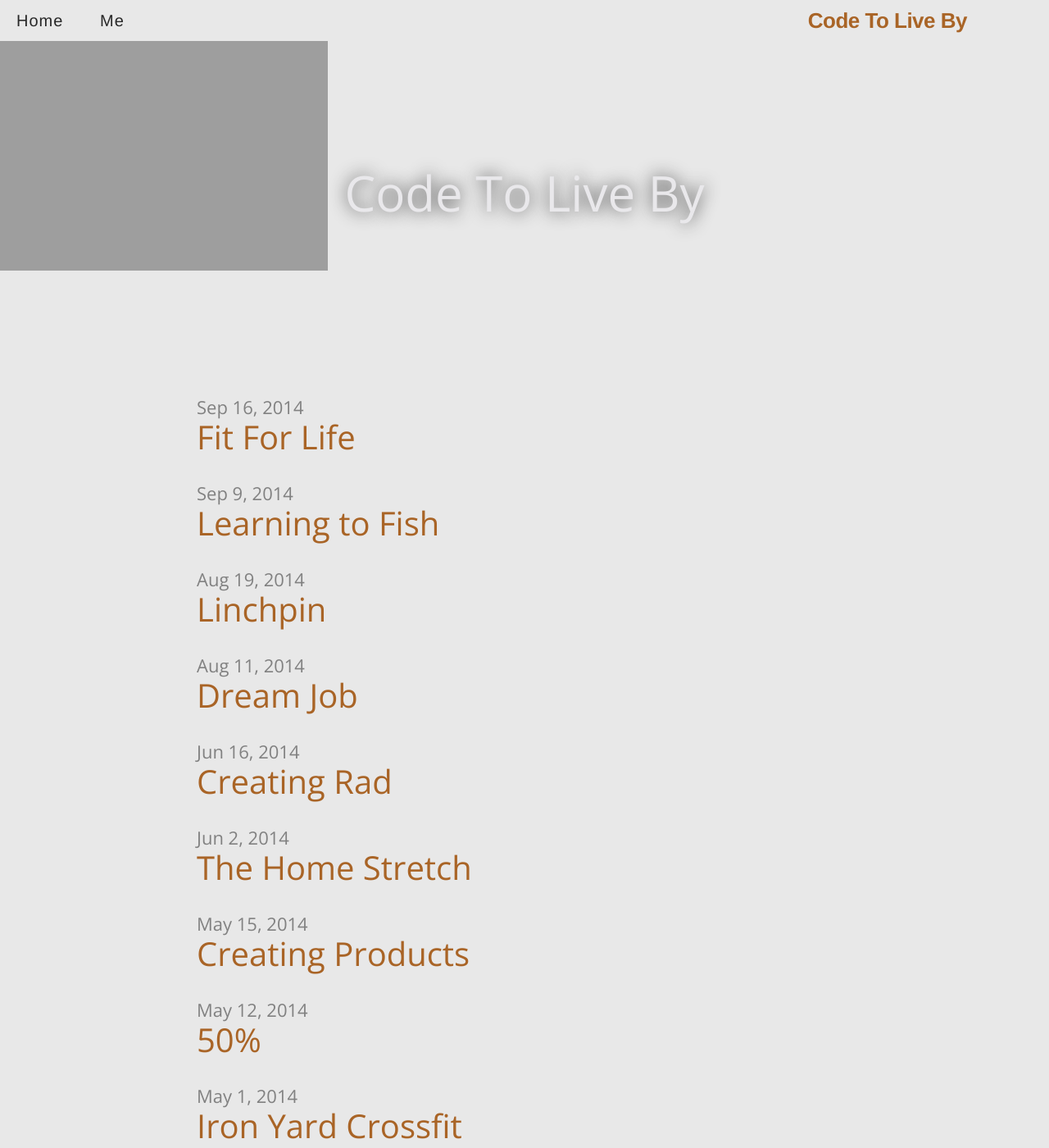
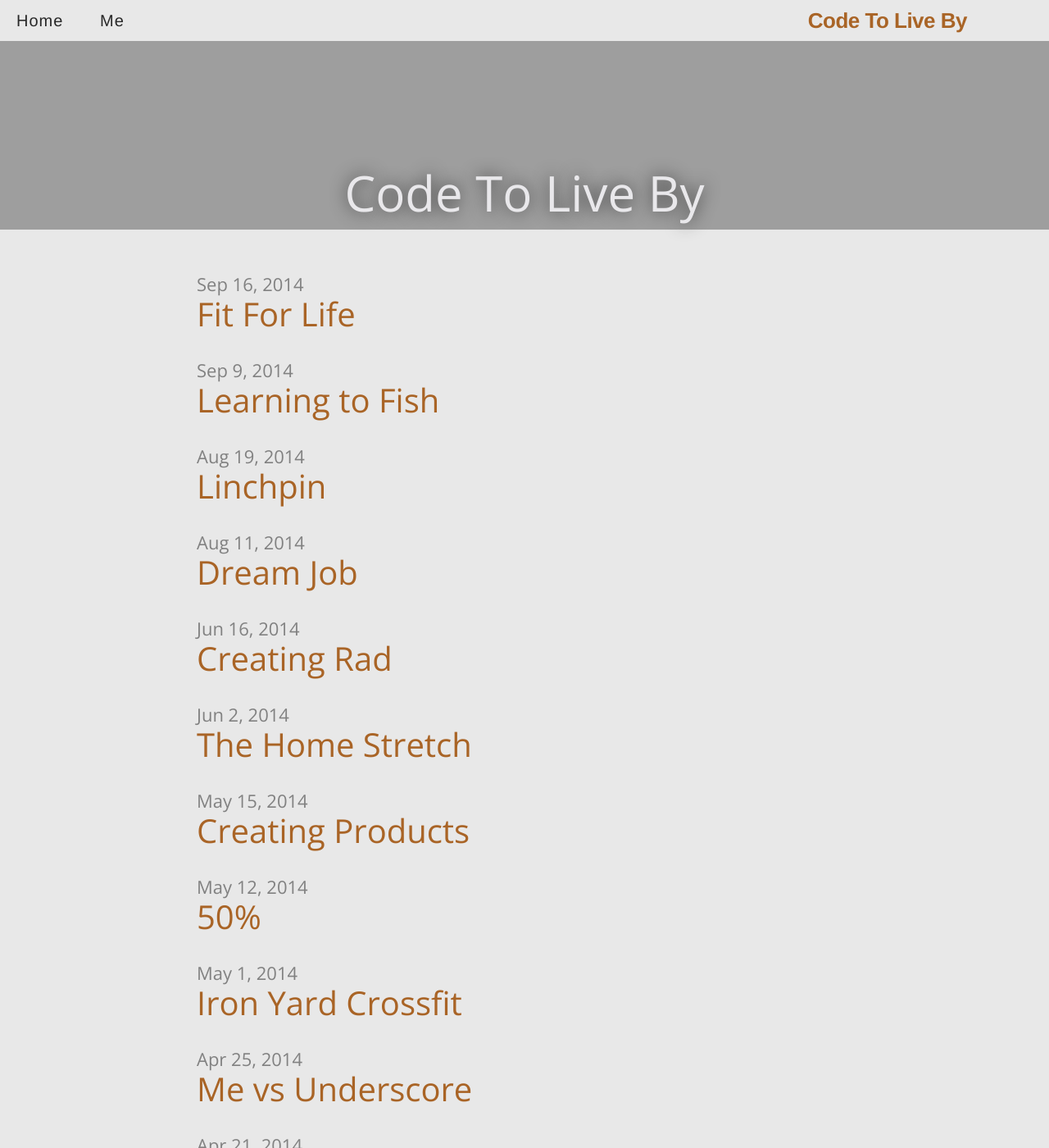
Before and after one commit to shawnlknight/blog, a Jekyll site: the page built from index.html, in a window 1280 px wide and 1400 px high. Shown: the whole window at 82% size. Built offline with Jekyll 4.4.1, drawn with Linux system fonts in a browser that asks for light colours; some web fonts are replaced; the list of posts is cut into pages by our own code.

Commit message:
Update main.css

```diff
--- a/css/main.css
+++ b/css/main.css
@@ -94,11 +94,17 @@
   color: #a96426;
 }
 
+.blackout {
+  background: #000;
+}
+
 .jumbotron {
   width: 100%;
-  height: 400px;
+  max-height: 600px;
   background: url(http://shawnleberknight.com/images/c25c9fd6.rail.jpg);
   background-repeat: no-repeat;
+  background-size: cover;
+  background-attachment: fixed;
   text-align: center;
 }
 
```
